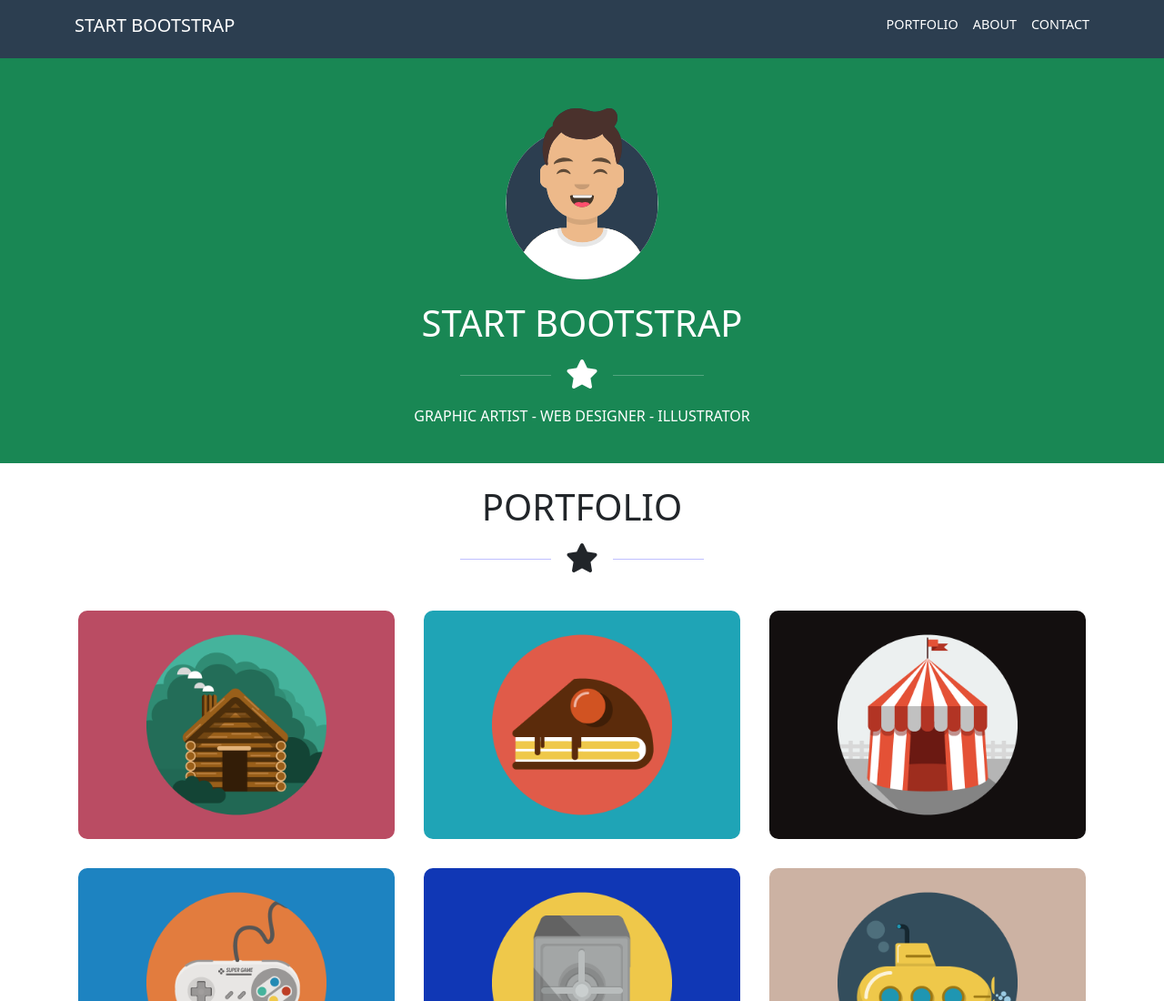
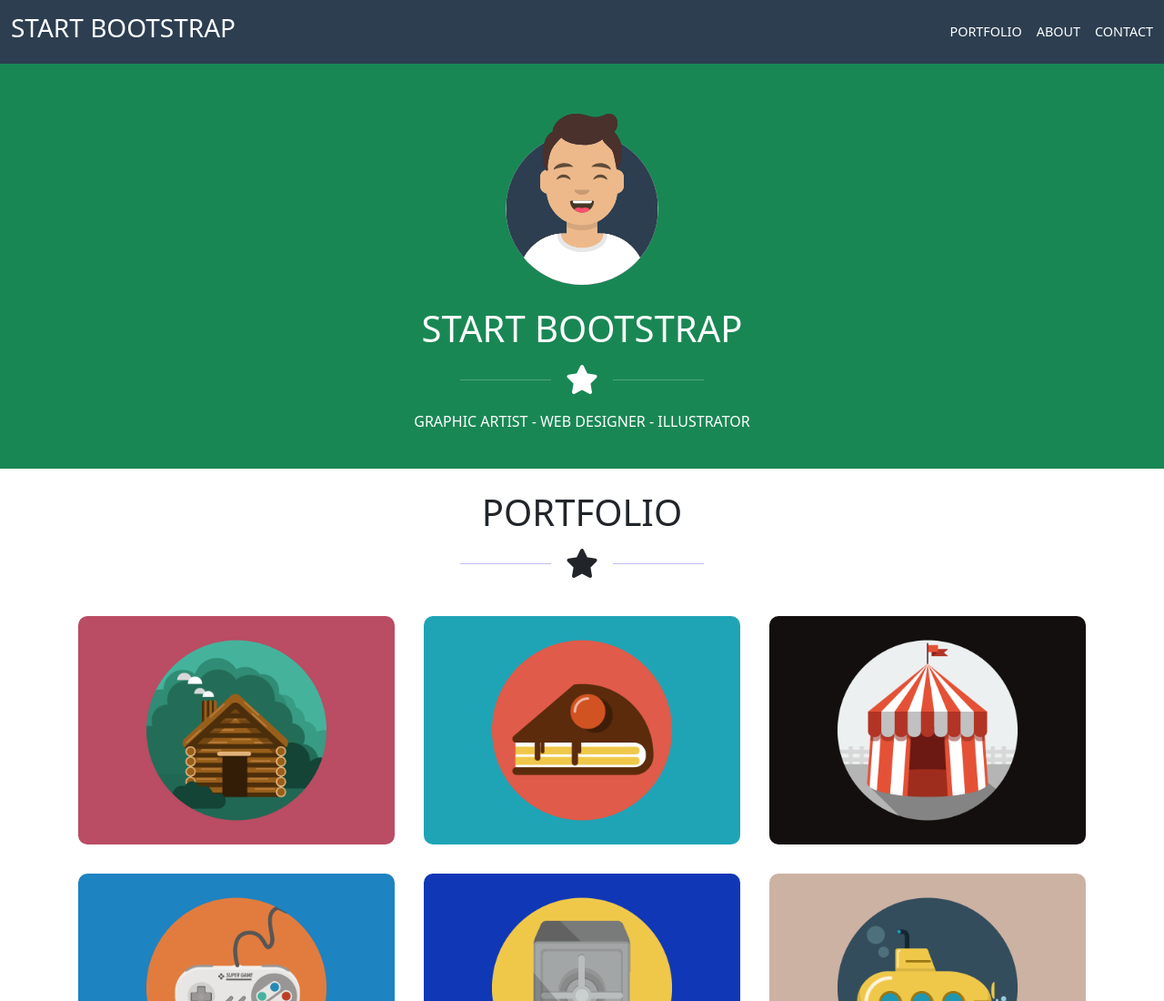
Before and after one commit to DavideTarantino/html-css-bootstrap-freelancer, a plain HTML site: page index.html in a window 1280 px wide. Shown: the top 1100 px of the page at 91% size. Drawn offline with nearby package versions, Linux system fonts and the light colour scheme.

Commit message:
inserimento e modifica della nav bar

```diff
--- a/assets/style.css
+++ b/assets/style.css
@@ -42,3 +42,7 @@ hr{
 .copyright{
     background-color: #2C3E50;
 }
+
+.nav-mia{
+    background-color: #2C3E50;
+}
--- a/index.html
+++ b/index.html
@@ -9,19 +9,23 @@
     <link rel="stylesheet" href="https://cdnjs.cloudflare.com/ajax/libs/font-awesome/6.5.1/css/all.min.css">
 </head>
   <body>
-    <header class="container-fluid">
-        <div class="container-md d-flex justify-content-between">
-            <div class="row py-3 text-white">
-                <h5>START BOOTSTRAP</h5>
+    <header>
+        <nav class="navbar navbar-expand-lg nav-mia text-white">
+            <div class="container-fluid">
+                <h3>START BOOTSTRAP</h3>
+                <div class="d-sm-none d-lg-block">
+                    <ul class="d-flex gap-3 pt-3">
+                        <li>PORTFOLIO</li>
+                        <li>ABOUT</li>
+                        <li>CONTACT</li>
+                    </ul>
+                </div>
+                <button class="navbar-toggler" type="button" data-bs-toggle="collapse" data-bs-target="#navbarSupportedContent" aria-controls="navbarSupportedContent" aria-expanded="false" aria-label="Toggle navigation">
+                    <span class="navbar-toggler-icon"></span>
+                </button>
+
             </div>
-            <div class="row">
-               <ul class="d-flex gap-3 pt-3 text-white">
-                    <li>PORTFOLIO</li>
-                    <li>ABOUT</li>
-                    <li>CONTACT</li>
-               </ul>
-            </div>
-        </div>
+          </nav>
     </header>
     <main>
         <section class="container-fluid bg-success pt-5">
```
